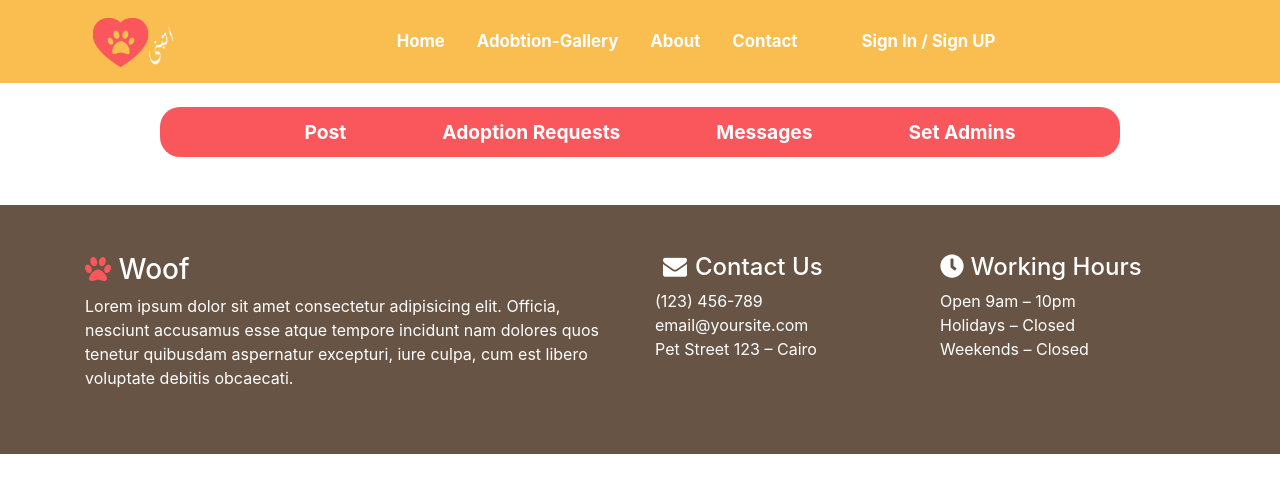
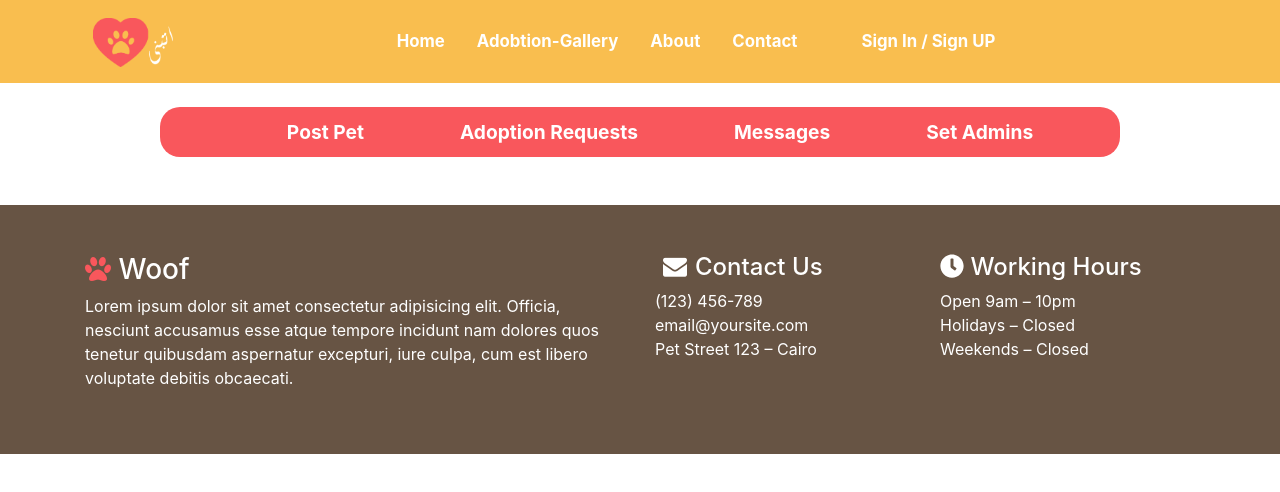
Before and after one commit to AndrewHany2/adopt-pet, a React (Create React App) app in the folder frontend/: page /dashboard/messages in a window 1280 px wide. Shown: the top 492 px of the page. Built offline with nearby package versions, Linux system fonts and the light colour scheme; a web font is replaced by a local one.

Commit message:
fix navbar

```diff
--- a/frontend/src/components/dashboard/adoptRequest.js
+++ b/frontend/src/components/dashboard/adoptRequest.js
@@ -1,33 +1,29 @@
 import React from "react";
 import axios from "axios";
-import moment from 'moment';
+import moment from "moment";
 
 function AdoptRequest(props) {
   const handleAccept = () => {
     const userInfo = JSON.parse(window.localStorage.getItem("userInfo"));
     const header = {
       headers: {
-
         Authorization: userInfo.token,
       },
     };
-    axios.patch(`/api/admin/application/accept/${props.request._id}`,header);
-    props.handleClick(props.request._id, "requests");
+    axios.patch(`/api/admin/application/accept/${props.request._id}`, header);
+    props.handleClick(props.request._id);
   };
 
   const handleReject = () => {
     const userInfo = JSON.parse(window.localStorage.getItem("userInfo"));
     const header = {
       headers: {
-
         Authorization: userInfo.token,
       },
     };
-    axios.patch(`/api/admin/application/reject/${props.request._id}`,header);
-    props.handleClick(props.request._id, "requests");
+    axios.patch(`/api/admin/application/reject/${props.request._id}`, header);
+    props.handleClick(props.request._id);
   };
-
-
 
   return (
     <tbody>
@@ -35,7 +31,7 @@ function AdoptRequest(props) {
         <th scope="row">{props.request.requestedUserId.email}</th>
         <td>{props.request.petId.name}</td>
         <td>{props.request.petId.gender}</td>
-        <td>{moment(props.request.petId.dateOfBirth).format('DD/MM/YYYY')}</td>
+        <td>{moment(props.request.petId.dateOfBirth).format("DD/MM/YYYY")}</td>
         <td>{props.request.petId.petType}</td>
         <td>{props.request.petId.size}</td>
         <td>
--- a/frontend/src/components/dashboard/nav-bar.js
+++ b/frontend/src/components/dashboard/nav-bar.js
@@ -1,14 +1,69 @@
 import { Link } from "react-router-dom";
 
 export default function DashboardNavbar() {
-    return (
-        <>
-            <ul style={{height: '50px', borderRadius: '20px', backgroundColor: '#F9575C'}} className="mt-4 mb-5 text-center w-75 mx-auto text-dark">
-                <Link style={{color: 'white', lineHeight: '50px', textDecoration: 'none', fontSize: '1.2rem', fontWeight: 'bold'}} className="mx-5" to="/dashboard/posts">Post</Link>
-                <Link style={{color: 'white', lineHeight: '50px', textDecoration: 'none', fontSize: '1.2rem', fontWeight: 'bold'}} className="mx-5" to="/dashboard/adoption-requests">Adoption Requests</Link>
-                <Link style={{color: 'white', lineHeight: '50px', textDecoration: 'none', fontSize: '1.2rem', fontWeight: 'bold'}} className="mx-5" to="/dashboard/messages">Messages</Link>
-                <Link style={{color: 'white', lineHeight: '50px', textDecoration: 'none', fontSize: '1.2rem', fontWeight: 'bold'}} className="mx-5" to="/dashboard/set-admin">Set Admins</Link>
-            </ul>
-        </>
-    )
+  return (
+    <>
+      <ul
+        style={{
+          height: "50px",
+          borderRadius: "20px",
+          backgroundColor: "#F9575C",
+        }}
+        className="mt-4 mb-5 text-center w-75 mx-auto text-dark"
+      >
+        <Link
+          style={{
+            color: "white",
+            lineHeight: "50px",
+            textDecoration: "none",
+            fontSize: "1.2rem",
+            fontWeight: "bold",
+          }}
+          className="mx-5"
+          to="/dashboard/posts"
+        >
+          Post Pet
+        </Link>
+        <Link
+          style={{
+            color: "white",
+            lineHeight: "50px",
+            textDecoration: "none",
+            fontSize: "1.2rem",
+            fontWeight: "bold",
+          }}
+          className="mx-5"
+          to="/dashboard/adoption-requests"
+        >
+          Adoption Requests
+        </Link>
+        <Link
+          style={{
+            color: "white",
+            lineHeight: "50px",
+            textDecoration: "none",
+            fontSize: "1.2rem",
+            fontWeight: "bold",
+          }}
+          className="mx-5"
+          to="/dashboard/messages"
+        >
+          Messages
+        </Link>
+        <Link
+          style={{
+            color: "white",
+            lineHeight: "50px",
+            textDecoration: "none",
+            fontSize: "1.2rem",
+            fontWeight: "bold",
+          }}
+          className="mx-5"
+          to="/dashboard/set-admin"
+        >
+          Set Admins
+        </Link>
+      </ul>
+    </>
+  );
 }
--- a/frontend/src/components/dashboard/postDashboard.js
+++ b/frontend/src/components/dashboard/postDashboard.js
@@ -2,29 +2,27 @@ import React from "react";
 import axios from "axios";
 
 function PostDashboard(props) {
-  const handleClickAccept = async () => {
+  const handleClickAccept = () => {
     const userInfo = JSON.parse(window.localStorage.getItem("userInfo"));
     const header = {
       headers: {
-
         Authorization: userInfo.token,
       },
     };
     const id = props.pet._id;
-    await axios.patch(`/api/admin/postPet/accept/${id}`, header);
-    props.handleClick(props.pet._id, "pets");
+    axios.patch(`/api/admin/postPet/accept/${id}`, header);
+    props.handleClick(props.pet._id);
   };
-  const handleClickReject = async () => {
+  const handleClickReject = () => {
     const userInfo = JSON.parse(window.localStorage.getItem("userInfo"));
     const header = {
       headers: {
-
         Authorization: userInfo.token,
       },
     };
     const id = props.pet._id;
-    await axios.patch(`/api/admin/postPet/reject/${id}`, header);
-    props.handleClick(props.pet._id, "pets");
+    axios.patch(`/api/admin/postPet/reject/${id}`, header);
+    props.handleClick(props.pet._id);
   };
   return (
     <tbody>
--- a/frontend/src/pages/Dashboard/adoption-requests.js
+++ b/frontend/src/pages/Dashboard/adoption-requests.js
@@ -2,10 +2,9 @@ import { useEffect, useState } from "react";
 import axios from "axios";
 import DashboardNavbar from "../../components/dashboard/nav-bar";
 import AdoptRequest from "../../components/dashboard/adoptRequest";
-import { Spinner } from 'react-bootstrap';
+import { Spinner } from "react-bootstrap";
 
 export default function AdoptionRequests() {
-
   const [req, setReq] = useState([]);
 
   useEffect(() => {
@@ -16,26 +15,26 @@ export default function AdoptionRequests() {
           Authorization: userInfo.token,
         },
       };
-            const response = await axios.get(`/api/admin/pendingApplications`, header);
+      const response = await axios.get(
+        `/api/admin/pendingApplications`,
+        header
+      );
       setReq(response.data.result);
     }
     temp();
   }, []);
 
-    const handleClick = (id, list) => {
-        if (list === "requests") {
+  const handleClick = (id) => {
     let temp = [...req];
     const index = temp.findIndex((element) => element._id === id);
     temp.splice(index, 1);
     setReq(temp);
-        }
   };
 
   return (
     <>
       <DashboardNavbar />
-
-            {req?.length ?
+      {req?.length ? (
         <div className="table-responsive">
           <table class="table">
             <thead>
@@ -63,10 +62,12 @@ export default function AdoptionRequests() {
               })}
           </table>
         </div>
-                : <div className="text-center mt-4 mb-5">
+      ) : (
+        <div className="text-center mt-4 mb-5">
           <span>Loading Adoption Requests.. &nbsp;&nbsp;</span>
           <Spinner animation="grow" variant="warning" />
-                </div>}
+        </div>
+      )}
     </>
-    )
+  );
 }
--- a/frontend/src/pages/Dashboard/posts.js
+++ b/frontend/src/pages/Dashboard/posts.js
@@ -1,11 +1,10 @@
 import { useEffect, useState } from "react";
 import PostDashboard from "../../components/dashboard/postDashboard";
 import axios from "axios";
-import DashboardNavbar from "../../components/dashboard/nav-bar"
-import { Spinner } from 'react-bootstrap';
+import DashboardNavbar from "../../components/dashboard/nav-bar";
+import { Spinner } from "react-bootstrap";
 
 export default function Posts() {
-
   const [pets, setPets] = useState([]);
 
   useEffect(() => {
@@ -22,20 +21,19 @@ export default function Posts() {
     temp();
   }, []);
 
-    const handleClick = (id, list) => {
-        if (list === "pets") {
+  const handleClick = (id) => {
+    console.log(id);
     let temp = [...pets];
     const index = temp.findIndex((pet) => pet._id === id);
     temp.splice(index, 1);
+    console.log(temp);
     setPets(temp);
-        }
   };
 
   return (
     <>
       <DashboardNavbar />
-
-            {pets?.length ?
+      {pets?.length ? (
         <div className="table-responsive">
           <table class="table">
             <thead>
@@ -61,11 +59,13 @@ export default function Posts() {
               );
             })}
           </table>
-                </div> :
+        </div>
+      ) : (
         <div className="text-center mt-4 mb-5">
           <span>Loading Post Requests.. &nbsp;&nbsp;</span>
           <Spinner animation="grow" variant="warning" />
-                </div>}
+        </div>
+      )}
     </>
-    )
+  );
 }
```
Lines whose indentation alone changed are shown as unchanged.
